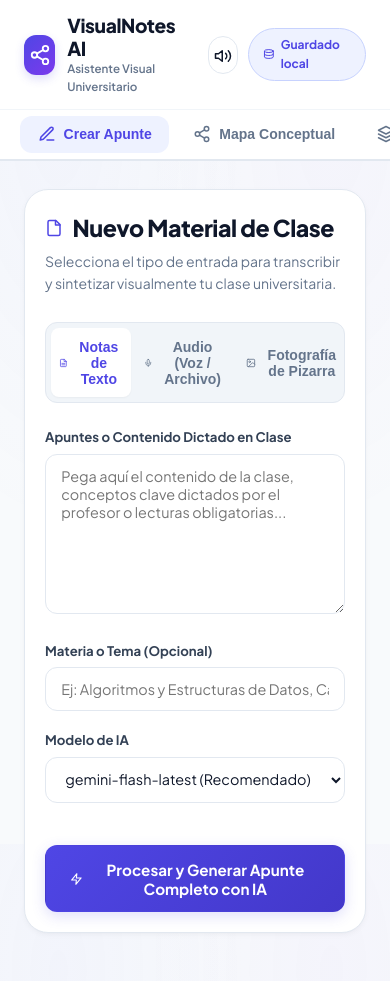
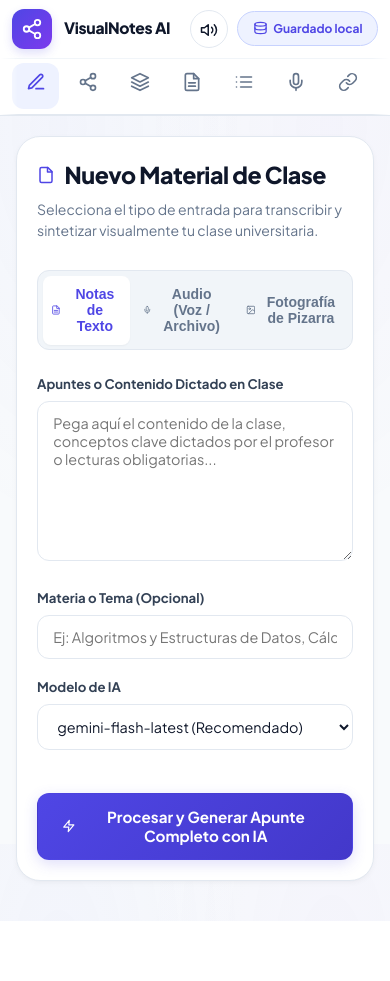
Before and after one commit to nexusdigitalsolutionspa-maker/visualnotesia, a FastAPI app: page / in a window 390 px wide. After the commit the page ends 921 px from the top, so only its background shows below. Run offline with FastAPI, Linux system fonts and the light colour scheme; data comes from the database, SQL or seed files in the repository; some libraries are stand-ins or nearby versions.

Commit message:
feat(ui): menu adaptable en movil y re-render de la guia visual al cambiar de vista

```diff
--- a/static/css/style.css
+++ b/static/css/style.css
@@ -165,6 +165,38 @@ body {
   display: flex;
   align-items: center;
   gap: 0.6rem;
+  flex-shrink: 0;
+}
+
+/* Encabezado adaptable: en pantallas pequeñas se oculta el
+   subtítulo y el indicador de nota para dejar espacio al menú. */
+@media (max-width: 700px) {
+  .header-inner {
+    padding: 0.6rem 0.9rem;
+    gap: 0.5rem;
+  }
+
+  .brand-sub {
+    display: none;
+  }
+
+  .brand-title {
+    font-size: 1.05rem;
+  }
+
+  .current-note-indicator {
+    display: none !important;
+  }
+}
+
+@media (max-width: 420px) {
+  .header-inner {
+    padding: 0.55rem 0.75rem;
+  }
+
+  .brand-title {
+    font-size: 0.98rem;
+  }
 }
 
 /* Subnav con scroll suave en pantallas pequeñas */
@@ -173,7 +205,11 @@ body {
   border-top: 1px solid var(--border-subtle);
   border-bottom: 1px solid var(--border-default);
   overflow-x: auto;
+  overflow-y: hidden;
   scrollbar-width: none;
+  scroll-snap-type: x proximity;
+  scroll-behavior: smooth;
+  -webkit-overflow-scrolling: touch;
 }
 
 .subnav-bar::-webkit-scrollbar {
@@ -186,16 +222,17 @@ body {
   display: flex;
   align-items: center;
   padding: 0.35rem 1.25rem;
-  gap: 0.4rem;
+  gap: 0.35rem;
   min-width: max-content;
 }
 
 .subnav-item {
   display: inline-flex;
   align-items: center;
-  gap: 0.5rem;
-  padding: 0.6rem 1.1rem;
-  font-size: 0.875rem;
+  gap: 0.4rem;
+  padding: 0.55rem 0.75rem;
+  min-height: 44px;
+  font-size: 0.82rem;
   font-weight: 600;
   color: var(--text-muted);
   background: transparent;
@@ -204,6 +241,18 @@ body {
   cursor: pointer;
   transition: all 0.16s ease;
   white-space: nowrap;
+  flex: 0 0 auto;
+  scroll-snap-align: center;
+  -webkit-tap-highlight-color: transparent;
+}
+
+.subnav-label {
+  display: inline;
+}
+
+.subnav-item .svg-icon {
+  width: 16px;
+  height: 16px;
 }
 
 .subnav-item:hover {
@@ -218,6 +267,53 @@ body {
 }
 
 /* ========================================================
+   MENÚ ADAPTABLE (TABLET / MÓVIL)
+   En pantallas medianas se apila icono + texto; en móviles
+   pequeños se muestran solo los iconos para que todas las
+   opciones quepan sin desplazamientos incómodos.
+======================================================== */
+@media (max-width: 820px) {
+  .subnav-scroller {
+    padding: 0.3rem 0.75rem;
+    gap: 0.3rem;
+  }
+
+  .subnav-item {
+    flex-direction: column;
+    gap: 0.2rem;
+    padding: 0.5rem 0.7rem;
+    font-size: 0.7rem;
+    font-weight: 700;
+    min-width: 70px;
+    line-height: 1.1;
+    text-align: center;
+  }
+
+  .subnav-item .svg-icon {
+    width: 20px;
+    height: 20px;
+  }
+
+  .subnav-bar {
+    scroll-snap-type: x mandatory;
+    -webkit-mask-image: linear-gradient(to right, transparent 0, #000 18px, #000 calc(100% - 18px), transparent 100%);
+    mask-image: linear-gradient(to right, transparent 0, #000 18px, #000 calc(100% - 18px), transparent 100%);
+  }
+}
+
+@media (max-width: 480px) {
+  .subnav-label {
+    display: none;
+  }
+
+  .subnav-item {
+    min-width: 0;
+    min-height: 46px;
+    padding: 0.55rem 0.85rem;
+  }
+}
+
+/* ========================================================
    CONTENEDOR DE PÁGINA & PANELES SEPARADOS
 ======================================================== */
 .page-container {
@@ -226,6 +322,12 @@ body {
   margin: 0 auto;
   padding: 1.75rem 1.5rem 3rem 1.5rem;
   flex: 1;
+}
+
+@media (max-width: 640px) {
+  .page-container {
+    padding: 1.25rem 1rem 2.5rem 1rem;
+  }
 }
 
 .view-panel {
--- a/templates/index.html
+++ b/templates/index.html
@@ -77,7 +77,7 @@
             <path d="M12 20h9"/>
             <path d="M16.5 3.5a2.121 2.121 0 0 1 3 3L7 19l-4 1 1-4L16.5 3.5z"/>
           </svg>
-          Crear Apunte
+          <span class="subnav-label">Crear Apunte</span>
         </button>
 
         <button class="subnav-item" data-view="concept-map">
@@ -88,7 +88,7 @@
             <line x1="8.59" y1="13.51" x2="15.42" y2="17.49"/>
             <line x1="15.41" y1="6.51" x2="8.59" y2="10.49"/>
           </svg>
-          Mapa Conceptual
+          <span class="subnav-label">Mapa Conceptual</span>
         </button>
 
         <button class="subnav-item" data-view="visual-guides">
@@ -97,7 +97,7 @@
             <polyline points="2 17 12 22 22 17"/>
             <polyline points="2 12 12 17 22 12"/>
           </svg>
-          Guías Visuales
+          <span class="subnav-label">Guías Visuales</span>
         </button>
 
         <button class="subnav-item" data-view="markdown-doc">
@@ -107,7 +107,7 @@
             <line x1="16" y1="13" x2="8" y2="13"/>
             <line x1="16" y1="17" x2="8" y2="17"/>
           </svg>
-          Documento Markdown
+          <span class="subnav-label">Documento Markdown</span>
         </button>
 
         <button class="subnav-item" data-view="summary-quiz">
@@ -119,7 +119,7 @@
             <line x1="3" y1="12" x2="3.01" y2="12"/>
             <line x1="3" y1="18" x2="3.01" y2="18"/>
           </svg>
-          Resumen y Quiz
+          <span class="subnav-label">Resumen y Quiz</span>
         </button>
 
         <button class="subnav-item" data-view="transcription">
@@ -128,7 +128,7 @@
             <path d="M19 10v2a7 7 0 0 1-14 0v-2"/>
             <line x1="12" y1="19" x2="12" y2="22"/>
           </svg>
-          Transcripción
+          <span class="subnav-label">Transcripción</span>
         </button>
 
         <button class="subnav-item" data-view="web-resources">
@@ -136,7 +136,7 @@
             <path d="M10 13a5 5 0 0 0 7.54.54l3-3a5 5 0 0 0-7.07-7.07l-1.72 1.71"/>
             <path d="M14 11a5 5 0 0 0-7.54-.54l-3 3a5 5 0 0 0 7.07 7.07l1.71-1.71"/>
           </svg>
-          Videos y Enlaces
+          <span class="subnav-label">Videos y Enlaces</span>
         </button>
 
         <button class="subnav-item" data-view="library">
@@ -144,7 +144,7 @@
             <path d="M4 19.5A2.5 2.5 0 0 1 6.5 17H20"/>
             <path d="M6.5 2H20v20H6.5A2.5 2.5 0 0 1 4 19.5v-15A2.5 2.5 0 0 1 6.5 2z"/>
           </svg>
-          Mis Apuntes
+          <span class="subnav-label">Mis Apuntes</span>
         </button>
       </div>
     </nav>
```
Also changed, not shown: static/js/app.js (+33 -1 lines).
